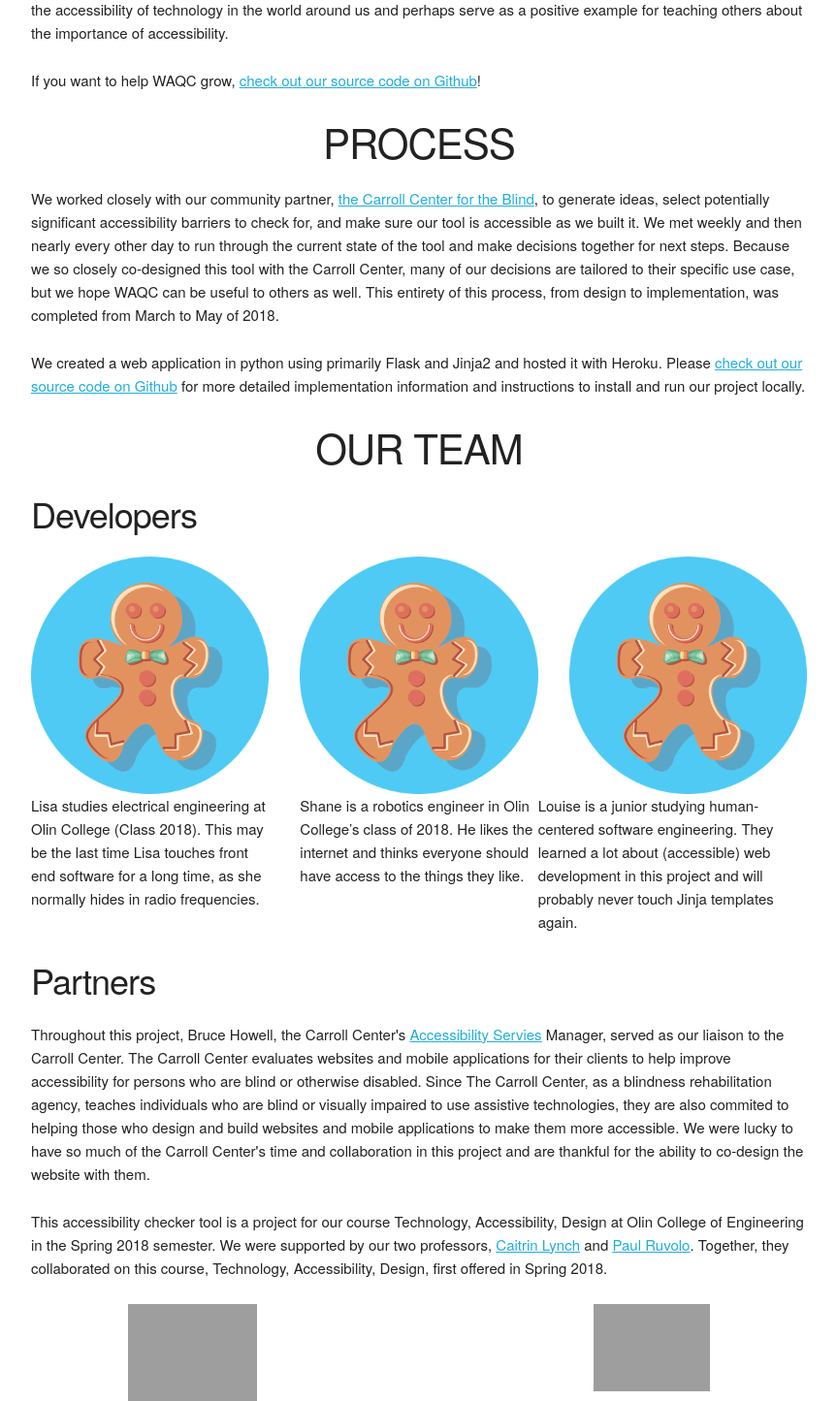
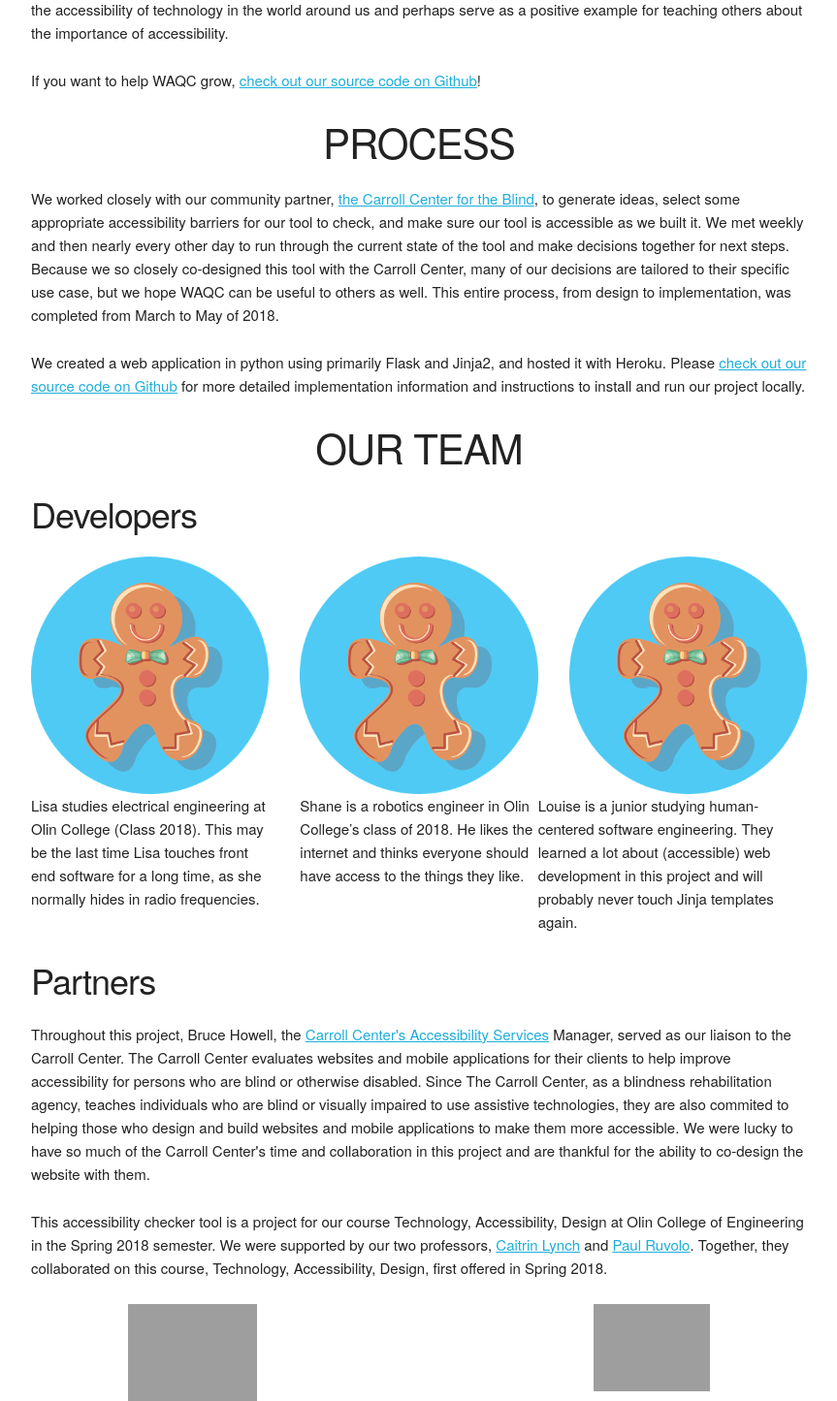
Before and after one commit to tad-web/waqc, a Flask app: page /about in a window 1280 px wide. Shown: the part 570-2015 px from the top of the page at 97% size, without its empty margins (208-1071 px from the left). Run offline with Flask 2, Linux system fonts and the light colour scheme; grey boxes are pictures that could not be loaded.

Commit message:
made some changes from feedback

```diff
--- a/app/templates/about.html
+++ b/app/templates/about.html
@@ -21,10 +21,10 @@
     </center>
   </div>
   <p>
-  We worked closely with our community partner, <a href="https://carroll.org/">the Carroll Center for the Blind</a>, to generate ideas, select potentially significant accessibility barriers to check for, and make sure our tool is accessible as we built it. We met weekly and then nearly every other day to run through the current state of the tool and make decisions together for next steps. Because we so closely co-designed this tool with the Carroll Center, many of our decisions are tailored to their specific use case, but we hope WAQC can be useful to others as well. This entirety of this process, from design to implementation, was completed from March to May of 2018.
+  We worked closely with our community partner, <a href="https://carroll.org/">the Carroll Center for the Blind</a>, to generate ideas, select some appropriate accessibility barriers for our tool to check, and make sure our tool is accessible as we built it. We met weekly and then nearly every other day to run through the current state of the tool and make decisions together for next steps. Because we so closely co-designed this tool with the Carroll Center, many of our decisions are tailored to their specific use case, but we hope WAQC can be useful to others as well. This entire process, from design to implementation, was completed from March to May of 2018.
   </p>
   <p>
-    We created a web application in python using primarily Flask and Jinja2 and hosted it with Heroku. Please <a href="https://github.com/tad-web/waqc">check out our source code on Github</a> for more detailed implementation information and instructions to install and run our project locally.
+    We created a web application in python using primarily Flask and Jinja2, and hosted it with Heroku. Please <a href="https://github.com/tad-web/waqc">check out our source code on Github</a> for more detailed implementation information and instructions to install and run our project locally.
   </p>
   <div class="docs-header">
     <center>
@@ -56,7 +56,7 @@
 
   <h3>Partners</h3>
   <p>
-  Throughout this project, Bruce Howell, the Carroll Center's <a href="https://carroll.org/accessibility-services/">Accessibility Servies</a> Manager, served as our liaison to the Carroll Center. The Carroll Center evaluates websites and mobile applications for their clients to help improve accessibility for persons who are blind or otherwise disabled. Since The Carroll Center, as a blindness rehabilitation agency, teaches individuals who are blind or visually impaired to use assistive technologies, they are also commited to helping those who design and build websites and mobile applications to make them more accessible. We were lucky to have so much of the Carroll Center's time and collaboration in this project and are thankful for the ability to co-design the website with them.
+  Throughout this project, Bruce Howell, the <a href="https://carroll.org/accessibility-services/">Carroll Center's Accessibility Services</a> Manager, served as our liaison to the Carroll Center. The Carroll Center evaluates websites and mobile applications for their clients to help improve accessibility for persons who are blind or otherwise disabled. Since The Carroll Center, as a blindness rehabilitation agency, teaches individuals who are blind or visually impaired to use assistive technologies, they are also commited to helping those who design and build websites and mobile applications to make them more accessible. We were lucky to have so much of the Carroll Center's time and collaboration in this project and are thankful for the ability to co-design the website with them.
   </p>
   <p>
     This accessibility checker tool is a project for our course Technology, Accessibility, Design at Olin College of Engineering in the Spring 2018 semester. We were supported by our two professors, <a href="http://www.olin.edu/faculty/profile/caitrin-lynch/">Caitrin Lynch</a> and <a href="http://www.olin.edu/faculty/profile/paul-ruvolo">Paul Ruvolo</a>. Together, they collaborated on this course, Technology, Accessibility, Design, first offered in Spring 2018.
```
